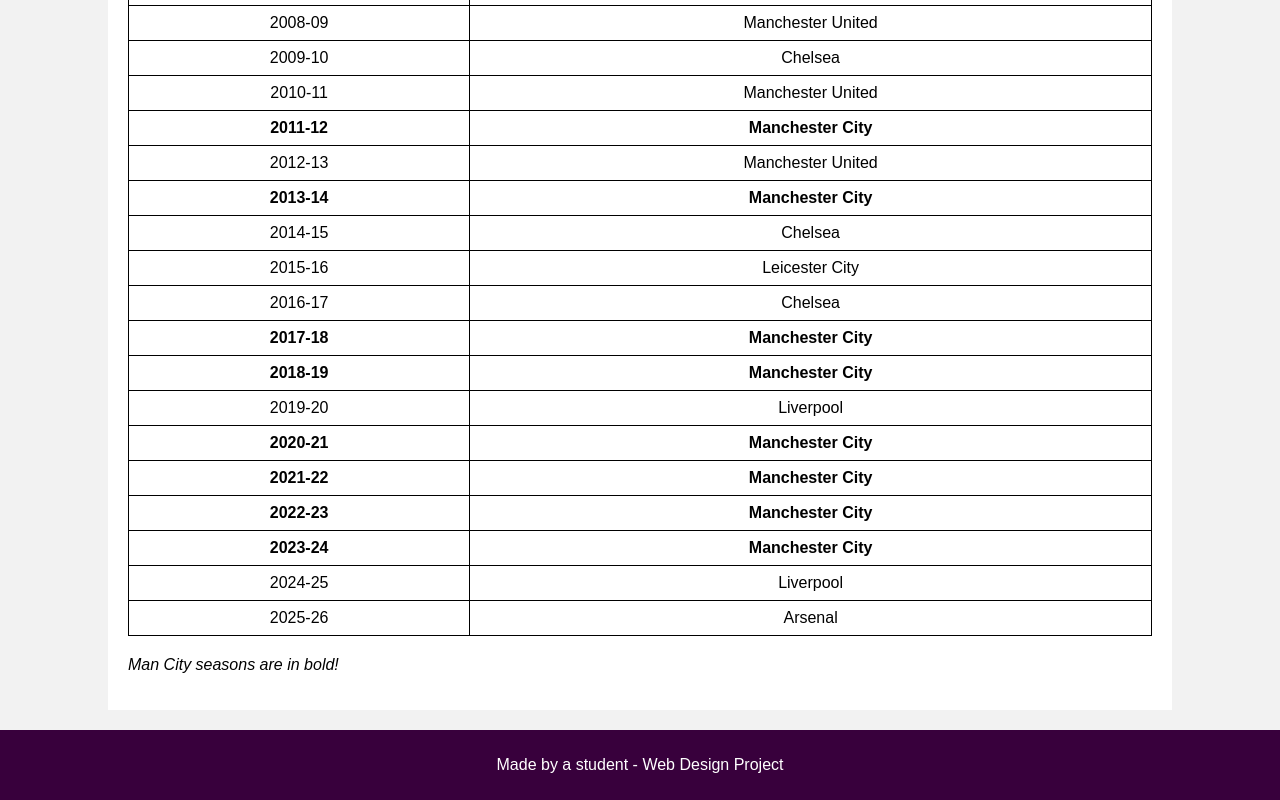
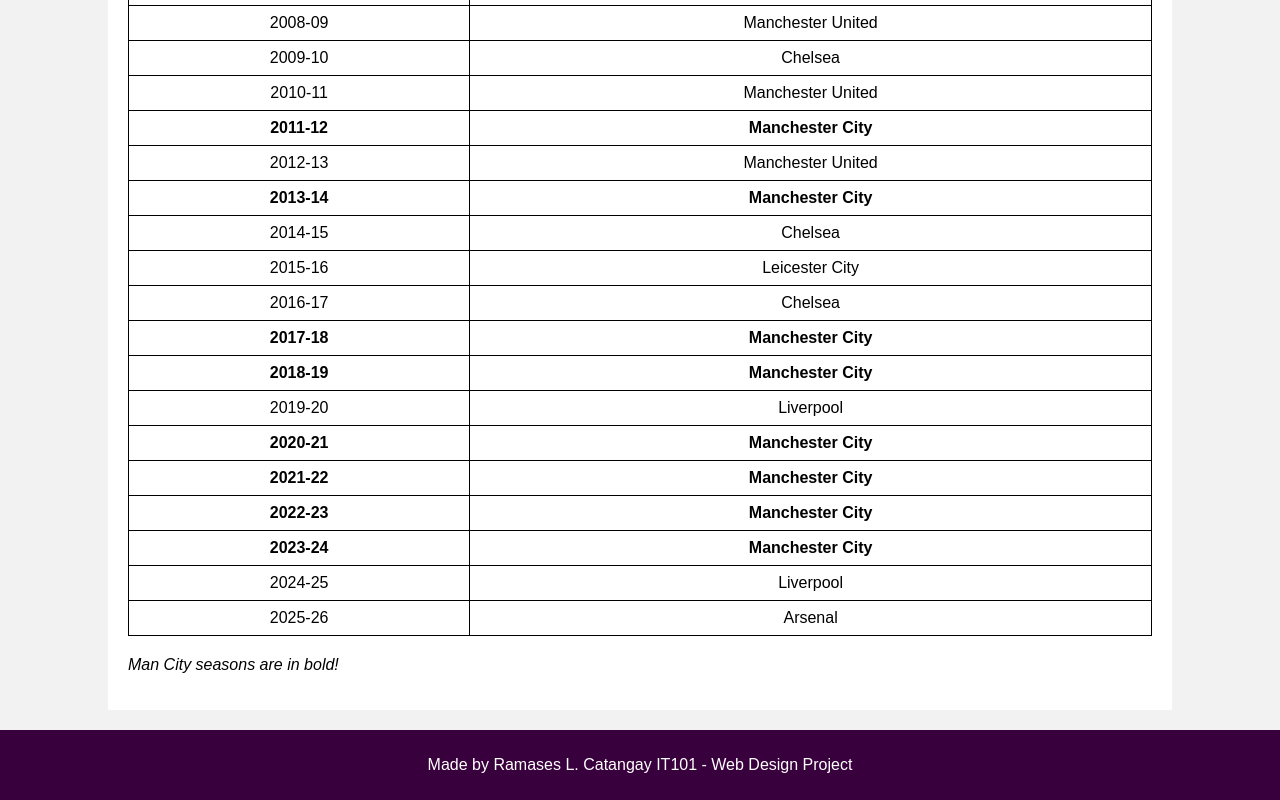
Before and after one commit to RamasesCatangay/ITC-LAP-MINI-PROJECT-FINALS-, a plain HTML site: page history.html in a window 1280 px wide. Shown: the part 1924-2724 px from the top of the page. Drawn offline with Linux system fonts and the light colour scheme.

Commit message:
Update footer with author name and course details

```diff
--- a/history.html
+++ b/history.html
@@ -121,7 +121,7 @@
     </div>
 
     <footer>
-        <p>Made by a student - Web Design Project</p>
+        <p>Made by Ramases L. Catangay IT101 - Web Design Project</p>
     </footer>
 
 </body>
```
